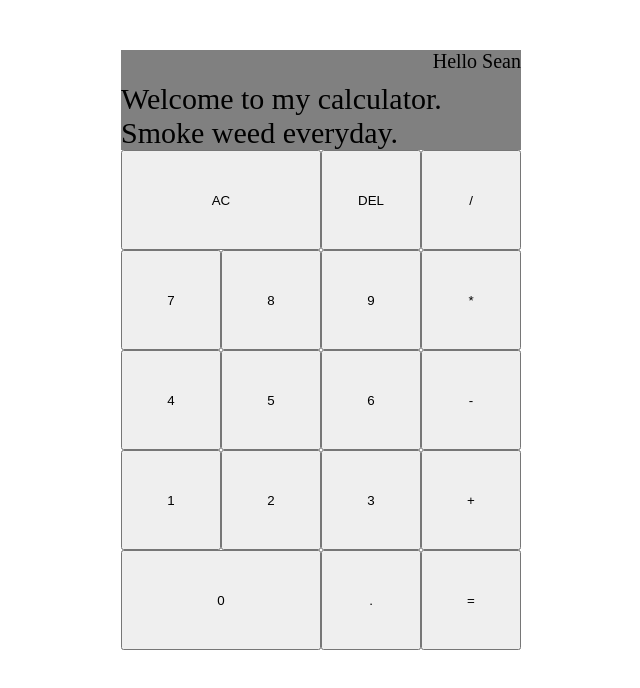
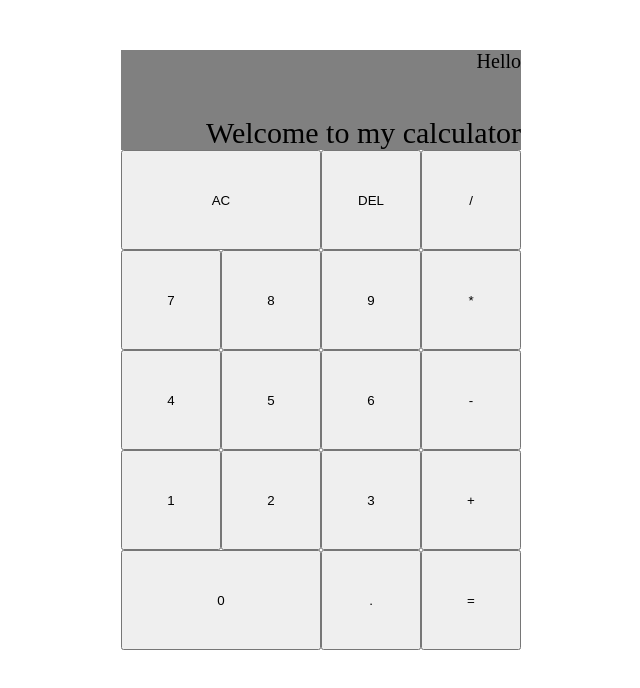
Before and after one commit to mneylan/CalcYouLater, a plain HTML site: page index.html in a window 1280 px wide. Shown: the whole page, without its empty margins (319-959 px from the left). Drawn offline with Linux system fonts and the light colour scheme.

Commit message:
Final Calculator

```diff
--- a/index.html
+++ b/index.html
@@ -9,11 +9,11 @@
 <body>
 <div class="calculator-container">
      <div class ="output">
-        <div data-previous-operand class="running-output">Hello Sean</div>
-        <div data-current-operand class="display-output">Welcome to my calculator. Smoke weed everyday.</div>
+        <div data-previous-operand class="running-output">Hello</div>
+        <div data-current-operand class="display-output">Welcome to my calculator</div>
      </div>
     <button data-allClear id="btnac" class="span-two">AC</button>
-    <button data-delete>DEL</button>
+    <button data-delete id="del">DEL</button>
     <button data-operation id="divide">/</button>
     <button data-number id="btn7">7</button>
     <button data-number id="btn8">8</button>
```
